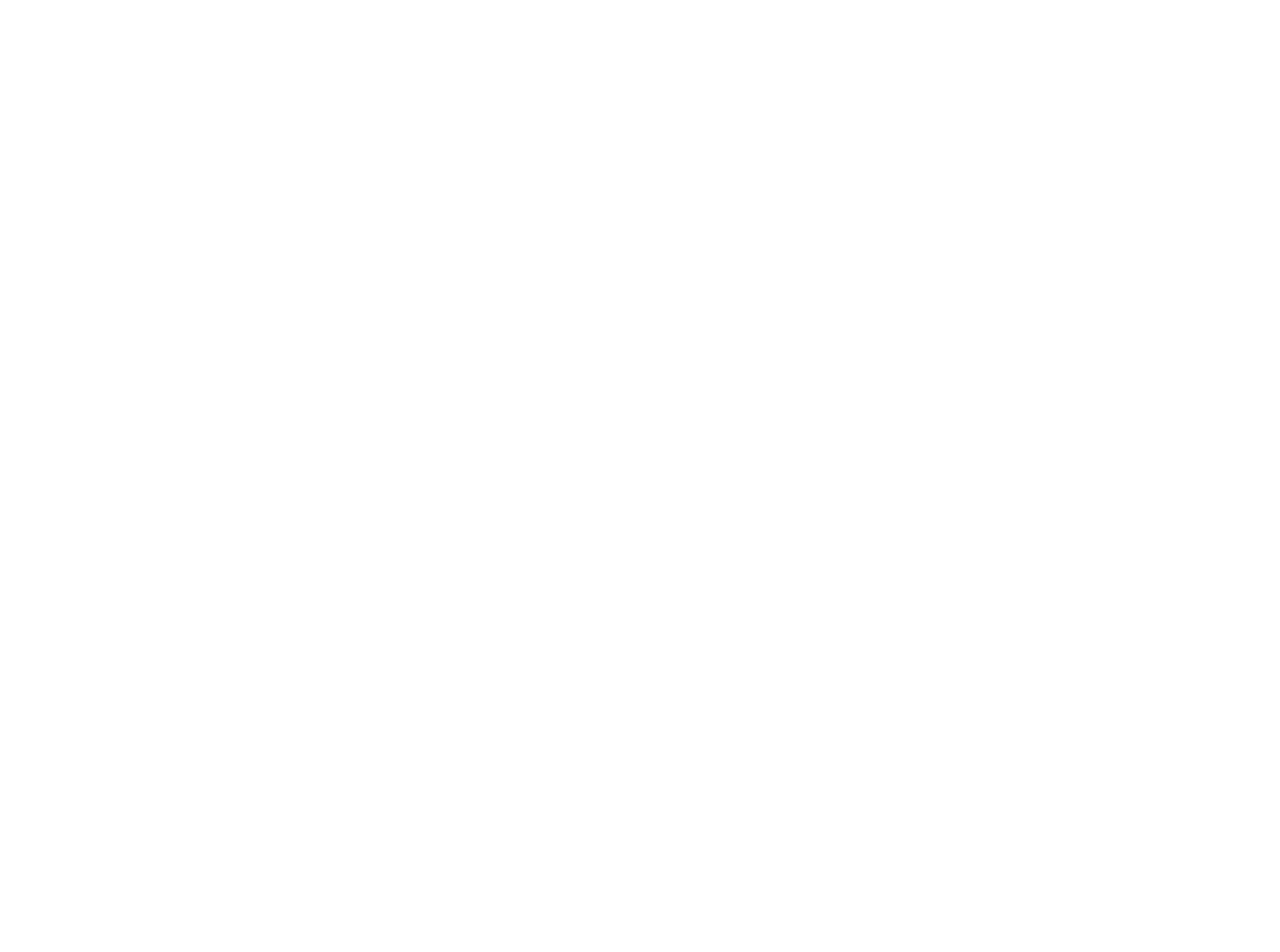
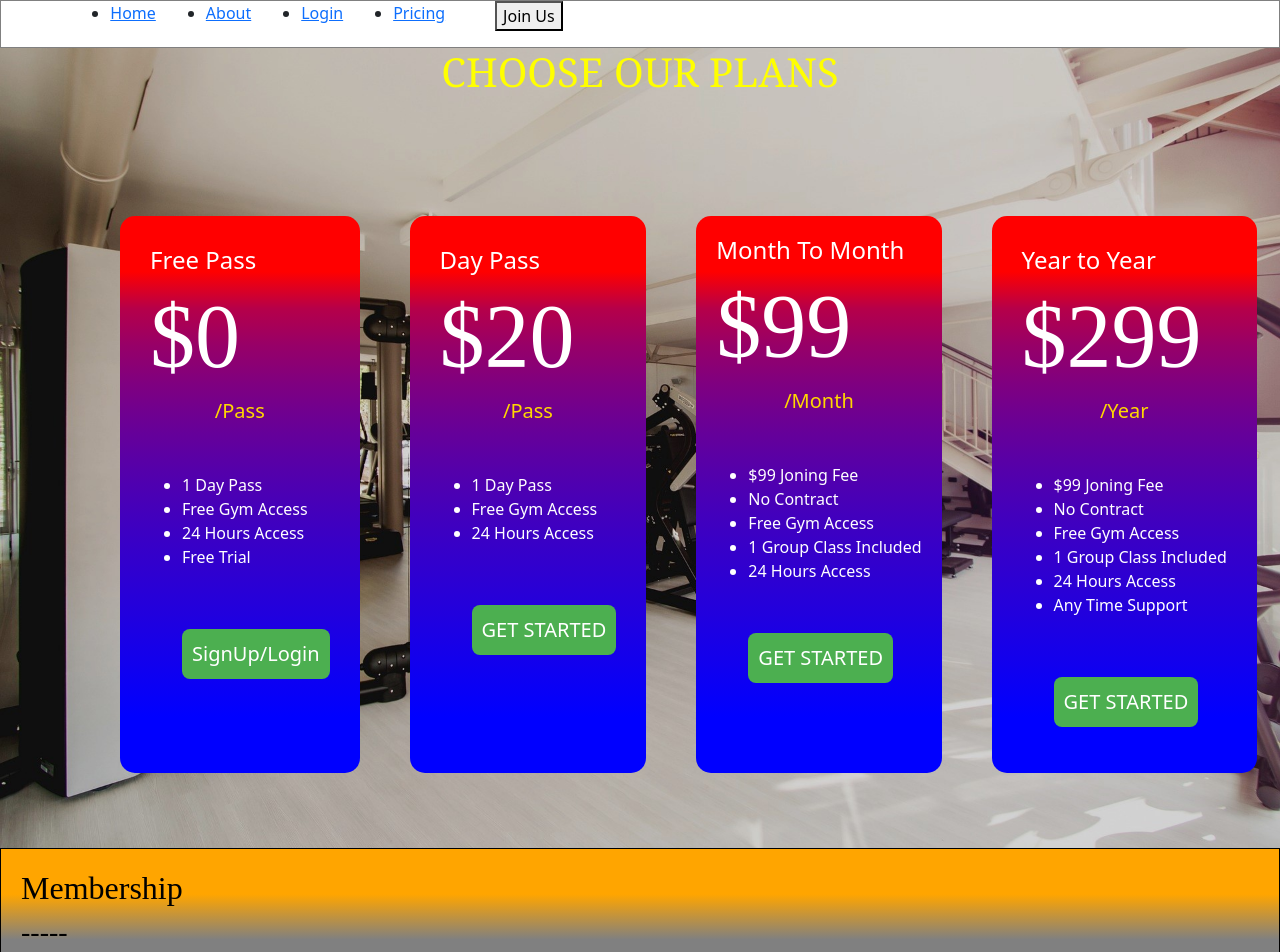
Before and after one commit to rajkishan7870/project-1, a React (Create React App) app: page /pricing in a window 1280 px wide. Before the commit this address had no page. Shown: the top 952 px of the page. Before the commit the page ends 800 px from the top, so only its background shows below. Built offline with nearby package versions, Linux system fonts and the light colour scheme.

Commit message:
Changes in AboutPage, its module.Css and PricingSection, its module.Css

```diff
--- a/package.json
+++ b/package.json
@@ -6,7 +6,9 @@
     "@testing-library/jest-dom": "^5.16.5",
     "@testing-library/react": "^13.4.0",
     "@testing-library/user-event": "^13.5.0",
+    "bootstrap": "^5.2.3",
     "react": "^18.2.0",
+    "react-bootstrap": "^2.7.4",
     "react-dom": "^18.2.0",
     "react-router-dom": "^6.10.0",
     "react-scripts": "5.0.1",
--- a/src/App.js
+++ b/src/App.js
@@ -5,6 +5,8 @@ import {Routes, Route} from 'react-router-dom'
 import AboutPage from './pages/AboutPage';
 import LoginPage from './pages/LoginPage';
 import RegisterPage from './pages/RegisterPage';
+import PricingSection from './pages/PricingSection';
+
 
 
 function App() {
@@ -15,6 +17,7 @@ function App() {
         <Route path ='/about' element ={<AboutPage/>} />
         <Route path = '/login' element ={<LoginPage/>} />
         <Route path = '/register' element ={<RegisterPage/>} />
+        <Route path = '/pricing' element ={<PricingSection/>} />
       </Routes>
     </div>
   );
--- a/src/components/Navbar.jsx
+++ b/src/components/Navbar.jsx
@@ -11,7 +11,9 @@ export default function Navbar() {
     const nav = [
         { navName: "Home", navpath: "/" },
         { navName: "About", navpath: "/about" },
-        { navName: "Login", navpath: "/login" }
+        { navName: "Login", navpath: "/login" },
+        { navName: "Pricing", navpath: "/pricing" }
+
     ]
 
     function handleNavigate() {
--- a/src/pages/AboutPage.jsx
+++ b/src/pages/AboutPage.jsx
@@ -1,11 +1,65 @@
 import React from 'react'
 import Navbar from '../components/Navbar'
+import 'bootstrap/dist/css/bootstrap.min.css';
+import { Container } from 'react-bootstrap';
+import Styles from './AboutPage.module.css'
+
+
 
 export default function AboutPage() {
   return (
     <div>
-       <Navbar/>
-       <h1>About Page</h1>
+      <Container>
+        <Navbar />
+        <h1 className={Styles.heading}>About Us</h1>
+        <br/>
+        <br/>
+        <div className={Styles.subheading1}>
+        <h1 >WE ARE GYM AND FITNESS</h1>
+        <h3>Helping people live longer, happier and healthier lives for over 20 years.</h3>
+        </div>
+        <br/>
+        <br/>
+        <br/>
+        <h2 className={Styles.subheading}>Our Facilities</h2>
+        <br/>
+        <br/>
+        <div className={Styles.Facilities}>
+          <div className='ratio-16x9'>
+            <iframe width={660} height={315} src="https://www.youtube.com/embed/Im5wJLdudDg" title="YouTube video" allowFullScreen ></iframe>
+          </div>
+          <div>
+          <p>This is Photoshop's version of Lorem Ipsum.
+            Proin gravida nibh vel velit auctor aliquet.
+            Aenean sollicitudin, lorem quis bibendum auctor,
+            nisi elit consequat ipsum, nec sagittis sem nibh id elit.
+            Duis sed odio sit amet nibh vulputate cursus a sit amet mauris.
+            Morbi accumsan ipsum velit. Nam nec tellus a odio tincidunt auctor a ornare odio.
+            Sed non</p>
+            <button className={Styles.button3}>Learn more</button>
+            </div>
+        </div>
+        <br/>
+        <br/>
+        <br/>
+        <h2 className={Styles.subheading}>Our Facilities</h2>
+        <br/>
+        <div className={Styles.About}>
+          <div>
+          <p>
+          Instead of being just another gym equipment retailer, our founders wanted to be the best in the industry and set their minds to doing so! Over the last two decades Gym and Fitness has grown into one of Australia’s largest online fitness equipment retailers, helping thousands of customers live longer, happier and healthier lives.
+          </p>
+          <button className={Styles.button3}>Learn more</button>
+          </div>
+
+          <div className='ratio-16x9'>
+            <iframe width={660} height={315} src="https://youtube.com/embed/qWy_aOlB45Y" title="YouTube video" allowFullScreen ></iframe>
+          </div>
+        </div>
+        <div className={Styles.Other}>
+
+        </div>
+      </Container>
     </div>
   )
 }
--- /dev/null
+++ b/src/pages/AboutPage.module.css
@@ -0,0 +1,62 @@
+.Facilities{
+	display: flex;
+	gap: 100px;
+
+
+}
+.ratio {
+ width: 100px;
+ height: 100px;
+
+}
+
+p{
+	font-size: 20px;
+	font-family: Georgia, 'Times New Roman', Times, serif;
+
+}
+
+.About{
+	display: flex;
+	gap: 100px;
+
+}
+
+iframe{
+	border: 5px solid;
+	border-image: linear-gradient(to right,white, darkblue) 1;
+
+}
+
+.subheading{
+	text-align: center;
+	font-size: 70px;
+
+}
+
+.heading{
+	text-align: center;
+	font-size: 70px;
+
+}
+
+.subheading1{
+	text-align: center;
+	background-color: antiquewhite;
+}
+
+.button3{
+	display: inline-block;
+	padding: 10px 10px;
+	font-size: 20px;
+	cursor: pointer;
+	text-decoration: none;
+	outline: none;
+	color: #fff;
+	background-color: #4CAF50;
+	border: none;
+	border-radius: 8px;
+}
+.button3:hover {
+	box-shadow: 0 12px 16px 0 rgba(0, 0, 0, 0.24), 0 17px 50px 0 rgba(0, 0, 0, 0.19);
+}
--- /dev/null
+++ b/src/pages/PricingSection.jsx
@@ -0,0 +1,88 @@
+import React from 'react'
+import Styles from './PricingSection.module.css'
+import Navbar from '../components/Navbar'
+
+function PricingSection() {
+	return (
+
+		<div >
+			<Navbar />
+			<div className={Styles.large}>
+
+				<h1 className={Styles.heading}>CHOOSE OUR PLANS</h1>
+				<div className={Styles.main}>
+					<div className={Styles.pass}>
+						<h4>Free Pass</h4>
+						<h1 className={Styles.dollers}>$0</h1>
+						<h5>/Pass</h5>
+						<ul className={Styles.list1}>
+							<li>1 Day Pass</li>
+							<li>Free Gym Access</li>
+							<li>24 Hours Access</li>
+							<li>Free Trial</li>
+							<button className={Styles.button1}>SignUp/Login</button>
+						</ul>
+					</div>
+					<div className={Styles.pass}>
+						<h4>Day Pass</h4>
+						<h1 className={Styles.dollers}>$20</h1>
+						<h5>/Pass</h5>
+						<ul className={Styles.list2}>
+							<li>1 Day Pass</li>
+							<li>Free Gym Access</li>
+							<li>24 Hours Access</li>
+							<button className={Styles.button1}>GET STARTED</button>
+						</ul>
+					</div>
+					<div className={Styles.monthly}>
+						<h4>Month To Month</h4>
+						<h1 className={Styles.dollers}>$99</h1>
+						<h5>/Month</h5>
+						<ul className={Styles.list3}>
+							<li>$99 Joning Fee</li>
+							<li>No Contract</li>
+							<li>Free Gym Access</li>
+							<li>1 Group Class Included</li>
+							<li>24 Hours Access</li>
+							<button className={Styles.button2}>GET STARTED</button>
+						</ul>
+
+					</div>
+					<div className={Styles.pass}>
+						<h4>Year to Year</h4>
+						<h1 className={Styles.dollers}>$299</h1>
+						<h5>/Year</h5>
+						<ul className={Styles.list4}>
+							<li>$99 Joning Fee</li>
+							<li>No Contract</li>
+							<li>Free Gym Access</li>
+							<li>1 Group Class Included</li>
+							<li>24 Hours Access</li>
+							<li>Any Time Support</li>
+							<button className={Styles.button1}>GET STARTED</button>
+						</ul>
+					</div>
+
+				</div>
+			</div>
+			<div className={Styles.membership} >
+				<h2>Membership</h2>
+				<h3>-----</h3>
+				<h2>From Punch Pass to Monthly or Annual</h2>
+				<p>
+					At Gym Base, we offer a wide range of membership with options to suit every budget. Everything from One Day Pass, Punch Pass to monthly or annual prepaid memberships. What's more, we won't tie you in to a long term contract, giving you greater flexibility.
+				</p>
+				<h4>Each Plan Includes</h4>
+				<ol>
+					<li>The best equipment global brands</li>
+					<li>The gym is open 24 hours a day, 7 days a week</li>
+					<li>Two safe payment method</li>
+					<li>Group fitness classes in the price of the subscription</li>
+					<li>No long-term contract.period</li>
+				</ol>
+			</div>
+		</div>
+	)
+}
+
+export default PricingSection
--- /dev/null
+++ b/src/pages/PricingSection.module.css
@@ -0,0 +1,126 @@
+.main {
+	display: flex;
+	gap: 50px;
+	margin-top: 100px;
+	padding: 20px;
+	margin-left: 100px;
+
+
+}
+
+.heading {
+	color: yellow;
+	font-family: Georgia, 'Times New Roman', Times, serif;
+	text-align: center;
+
+}
+
+.pass {
+
+	padding: 30px;
+	background-image: linear-gradient(red 10%, 30%, blue 90%);
+	color: white;
+	border-radius: 15PX;
+
+}
+
+.pass:hover {
+	box-shadow: 0 12px 16px 0 rgba(0, 0, 0, 0.24), 0 17px 50px 0 rgba(0, 0, 0, 0.19);
+}
+
+.monthly {
+	padding: 20px;
+	color: white;
+	background-image: linear-gradient(red 10%, 30%, blue 90%);
+	border-radius: 15PX;
+
+
+}
+
+.monthly:hover {
+	box-shadow: 0 12px 16px 0 rgba(0, 0, 0, 0.24), 0 17px 50px 0 rgba(0, 0, 0, 0.19);
+}
+
+h5 {
+	color: gold;
+	text-align: center;
+}
+
+.membership {
+	border: 1px solid black;
+	padding: 20px;
+	font-family: "Times New Roman", Times, serif;
+	background-image: linear-gradient(orange 10%, gray 20%);
+	color: black;
+}
+
+.large {
+	background-image: url("./gym-g7320dfddf_1920.jpg");
+	background-color: #cccccc;
+	height: 800px;
+	background-position: center;
+	background-repeat: no-repeat;
+	background-size: cover;
+	position: relative;
+
+}
+
+.button1 {
+	margin-top: 60px;
+
+	display: inline-block;
+	padding: 10px 10px;
+	font-size: 20px;
+	cursor: pointer;
+	text-decoration: none;
+	outline: none;
+	color: #fff;
+	background-color: #4CAF50;
+	border: none;
+	border-radius: 8px;
+
+}
+
+.button2 {
+	margin-top: 50px;
+	display: inline-block;
+	padding: 10px 10px;
+	font-size: 20px;
+	cursor: pointer;
+
+	text-decoration: none;
+	outline: none;
+	color: #fff;
+	background-color: #4CAF50;
+	border: none;
+	border-radius: 8px;
+
+}
+
+.button1:hover {
+	box-shadow: 0 12px 16px 0 rgba(0, 0, 0, 0.24), 0 17px 50px 0 rgba(0, 0, 0, 0.19);
+}
+
+.button2:hover {
+	box-shadow: 0 12px 16px 0 rgba(0, 0, 0, 0.24), 0 17px 50px 0 rgba(0, 0, 0, 0.19);
+}
+
+.dollers {
+	font-size: 90px;
+	font-family: 'Brush Script MT', cursive;
+}
+
+.list1{
+	margin-top: 50px;
+}
+
+.list2{
+	margin-top: 50px;
+}
+
+.list3{
+	margin-top: 50px;
+}
+.list4{
+	margin-top: 50px;
+}
```
Also changed, not shown: src/pages/gym-g7320dfddf_1920.jpg (added), 1 other file (tests, documents, lock files or other folders).
